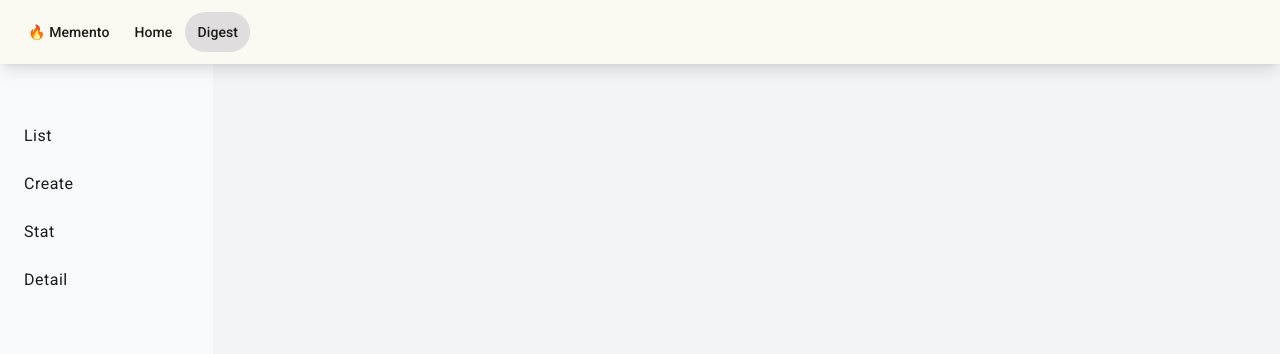
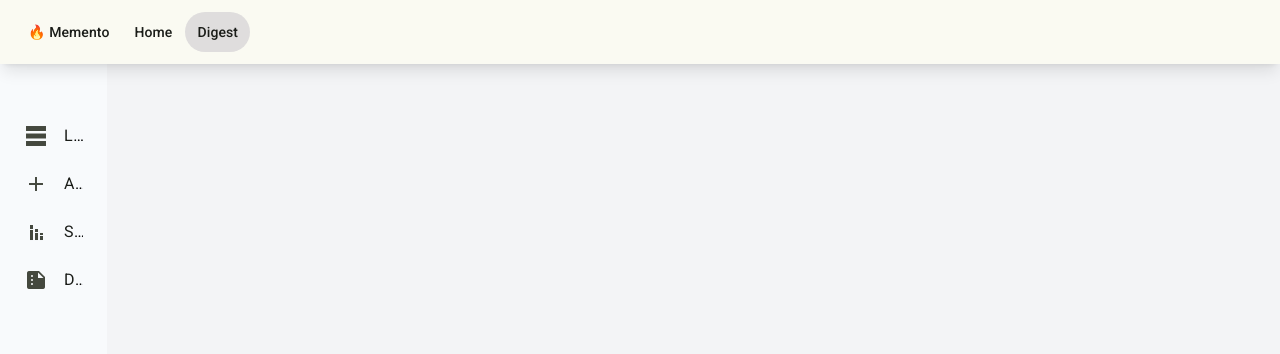
Before and after one commit to PasNinii/hostiles-workspace, an Angular app: page /digest in a window 1280 px wide. Shown: the top 354 px of the page. Built offline with nearby package versions, Linux system fonts and the light colour scheme.

Commit message:
ugly icon

```diff
--- a/projects/memento/src/app/feature/digest/digest.routes.ts
+++ b/projects/memento/src/app/feature/digest/digest.routes.ts
@@ -16,7 +16,7 @@ export default <ExtendedRoute[]>[
       },
       {
         path: 'digest-create',
-        title: 'Create',
+        title: 'Add',
         icon: 'add',
         loadChildren: () => import('./digest-create/digest-create.routes'),
       },
@@ -28,7 +28,7 @@ export default <ExtendedRoute[]>[
       },
       {
         path: 'digest-detail',
-        title: 'Detail',
+        title: 'Dig',
         icon: 'summarize',
         loadChildren: () => import('./digest-detail/digest-detail.routes'),
       },
--- a/projects/memento/src/app/layout/main-layout.component.html
+++ b/projects/memento/src/app/layout/main-layout.component.html
@@ -11,9 +11,9 @@
 
 <main class="container mt-16 p-0 flex flex-1">
   @if (isDigestPage()) {
-    <section class="px-2 pt-10 w-2/12 bg-slate-50">
-      @if (layout() === 'XSmall') {
-        <div class="flex flex-col items-center">
+    <section class="px-2 pt-10 w-1/12 bg-slate-50">
+      @if (['XSmall', 'Small', 'Medium'].includes(layout() ?? '')) {
+        <div class="flex flex-col items-center mt-10">
           @for (route of digestChildrenRoute(); track route) {
             <a
               class="mt-2"
@@ -28,22 +28,28 @@
       } @else {
         <mat-nav-list>
           @for (route of digestChildrenRoute(); track route) {
-            <a
+            <mat-list-item>
+              <mat-icon matListItemIcon>{{ route.icon }}</mat-icon>
+              <span matListItemTitle>{{ route.title }}</span>
+            </mat-list-item>
+            <!-- <a
+              class="mt-10"
               mat-list-item
               [routerLink]="'digest/' + route.path"
               routerLinkActive="is-active"
             >
               {{ route.title }}
-            </a>
+              <mat-icon>{{ route.icon }}</mat-icon>
+            </a> -->
           }
         </mat-nav-list>
       }
     </section>
-    <section class="p-10 w-10/12">
+    <section class="p-10 w-11/12">
       <router-outlet />
     </section>
   } @else {
-    <section class="p-10 w-10/12">
+    <section class="p-10 w-12/12">
       <router-outlet />
     </section>
   }
--- a/projects/memento/src/app/layout/main-layout.component.ts
+++ b/projects/memento/src/app/layout/main-layout.component.ts
@@ -18,7 +18,9 @@ import { takeUntilDestroyed } from '@angular/core/rxjs-interop';
 import { filter, tap } from 'rxjs';
 import { BreakpointObserver, Breakpoints } from '@angular/cdk/layout';
 
+// eslint-disable-next-line boundaries/element-types
 import digestRoutes, { ExtendedRoute } from '../feature/digest/digest.routes';
+// eslint-disable-next-line boundaries/element-types
 import { routes } from '../app.routes';
 
 @Component({
```
Also changed, not shown: 1 other file (tests, documents, lock files or other folders).
